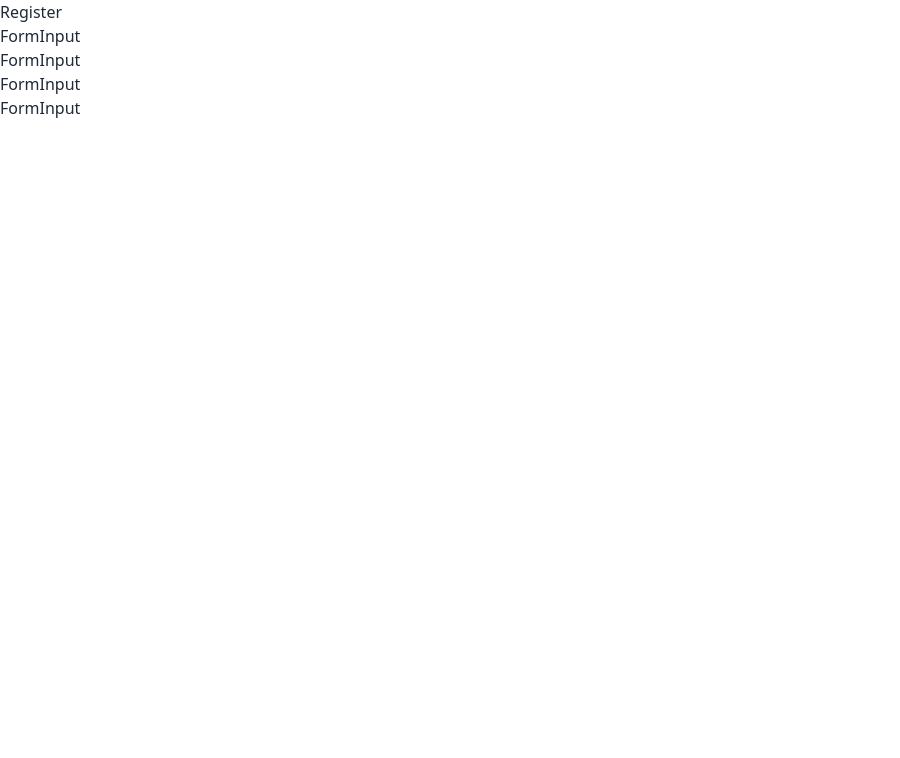
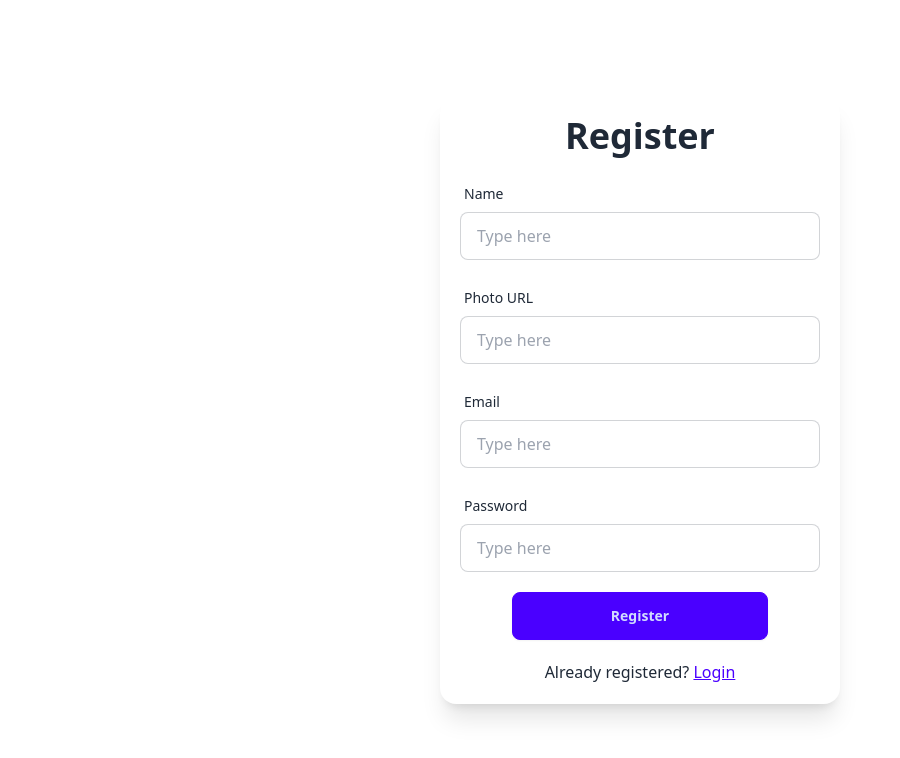
Before and after one commit to Nasrddinovvv1508/website-todo, a React (Vite) app: page /register in a window 1280 px wide. Shown: the top 758 px of the page, without its empty margins (0-900 px from the left). Built offline with nearby package versions, Linux system fonts and the light colour scheme; no server answers.

Commit message:
register

```diff
--- a/src/App.jsx
+++ b/src/App.jsx
@@ -1,6 +1,9 @@
 
 // rrd
-import { createBrowserRouter, RouterProvider } from "react-router-dom"
+import { createBrowserRouter, Navigate, RouterProvider } from "react-router-dom"
+
+// redux
+import { useDispatch, useSelector } from "react-redux"
 
 // pages
 import { Home, Login, Register } from './pages'
@@ -8,13 +11,36 @@ import { Home, Login, Register } from './pages'
 // layout
 import MainLayout from './layout/MainLayout'
 
+// loaderds
+import { action as LoginAction } from './pages/Login'
+import { action as RegisterAction } from './pages/Register'
+
+// components
+import { ProtectedRoutes } from "./components"
+
 // hooks
+import { useEffect } from "react"
+
+// firebase
+import { onAuthStateChanged } from "firebase/auth"
+import { auth } from "./firebase/firebaseConfig"
+
+import { isAuthChange, login } from "./app/userSlice"
+
 
 function App() {
+  let dispatch = useDispatch();
+
+  let { user, isAuthReady } = useSelector((state) => state.user)
+
   let routes = createBrowserRouter([
     {
       path: `/`,
-      element: <MainLayout />,
+      element: (
+        <ProtectedRoutes user={user}>
+          <MainLayout />
+        </ProtectedRoutes>
+      ),
       children: [
         {
           index: true,
@@ -24,15 +50,26 @@ function App() {
     },
     {
       path: `/login`,
-      element: <Login />
+      element: user ? <Navigate to={`/`} /> : <Login />,
+      action: LoginAction,
     },
     {
       path: `/register`,
-      element: <Register />
+      element: user ? <Navigate to={`/`} /> : <Register />,
+      action: RegisterAction,
     }
   ])
 
-  return <RouterProvider router={routes} />
+  useEffect(() => {
+    onAuthStateChanged(auth, (user) => {
+      dispatch(login(user))
+      dispatch(isAuthChange())
+    })
+  }, [])
+
+  return <>
+    {isAuthReady && <RouterProvider router={routes} />}
+  </>
 }
 
 export default App
--- a/src/app/userSlice.js
+++ b/src/app/userSlice.js
@@ -10,9 +10,15 @@ let userSlice = createSlice({
     name: `user`,
     initialState,
     reducers: {
-        login: () => { },
-        logout: () => { },
-        isAuthChange: () => { },
+        login: (state, { payload }) => {
+            state.user = payload
+        },
+        logout: () => {
+            state.user = null
+        },
+        isAuthChange: (state) => {
+            state.isAuthReady = true;
+        },
     },
 })
 
--- a/src/components/FormInput.jsx
+++ b/src/components/FormInput.jsx
@@ -2,7 +2,12 @@ import React from 'react'
 
 function FormInput({ type, name, placeholder }) {
     return (
-        <div>FormInput</div>
+        <label className="form-control w-full">
+            <div className="label">
+                <span className="label-text capitalize">{placeholder}</span>
+            </div>
+            <input name={name} type={type} placeholder="Type here" className="input input-bordered w-full" />
+        </label>
     )
 }
 
--- /dev/null
+++ b/src/components/ProtectedRoutes.jsx
@@ -0,0 +1,12 @@
+import React from 'react'
+import { Navigate } from 'react-router-dom'
+
+function ProtectedRoutes({ children, user }) {
+    if (user) {
+        return children
+    } else {
+        return <Navigate to={`/register`} />
+    }
+}
+
+export default ProtectedRoutes
--- a/src/components/index.js
+++ b/src/components/index.js
@@ -1,2 +1,3 @@
 export { default as Navbar } from './Navbar'
 export { default as FormInput } from './FormInput'
+export { default as ProtectedRoutes } from './ProtectedRoutes'
--- a/src/hooks/useLogin.js
+++ b/src/hooks/useLogin.js
@@ -24,6 +24,7 @@ let useLogin = () => {
         } catch (error) {
             const errorMessage = error.message;
             toast.error(errorMessage)
+            console.log(errorMessage);
             setIsPending(false);
         }
     }
--- a/src/pages/Login.jsx
+++ b/src/pages/Login.jsx
@@ -1,4 +1,4 @@
-import { Form, Link, useLoaderData } from "react-router-dom";
+import { Form, Link, useActionData } from "react-router-dom";
 
 // components
 import { FormInput } from "../components";
@@ -7,7 +7,7 @@ import { FormInput } from "../components";
 import { useLogin } from '../hooks/useLogin'
 import { useEffect } from "react";
 
-export let loader = async ({ request }) => {
+export let action = async ({ request }) => {
   let formData = await request.formData();
   let email = formData.get(`email`);
   let password = formData.get(`password`);
@@ -16,7 +16,7 @@ export let loader = async ({ request }) => {
 }
 
 function Login() {
-  let userData = useLoaderData();
+  let userData = useActionData();
   let { signInWithEmail, isPending } = useLogin();
 
   useEffect(() => {
@@ -25,12 +25,20 @@ function Login() {
     }
   }, [userData])
 
+
   return (
-    <div>
-      <Form>
-        <h1>Login</h1>
+    <div className="grid place-items-center min-h-screen">
+      <Form method="post" className="flex flex-col items-center gap-5 card bg-base-100 w-[400px] shadow-xl p-5">
+        <h1 className="text-4xl font-semibold">Login</h1>
         <FormInput type="email" name="email" placeholder="Email" />
         <FormInput type="password" name="password" placeholder="Password" />
+
+        {!isPending && <button className="btn btn-primary btn-wide">Login</button>}
+        {isPending && <button disabled className="btn btn-primary btn-wide">Loading...</button>}
+
+        <div>
+          Didn't registered yet? <Link className="link link-primary" to='/register'>Register</Link>
+        </div>
       </Form>
     </div>
   )
--- a/src/pages/Register.jsx
+++ b/src/pages/Register.jsx
@@ -1,12 +1,14 @@
-import { Form, Link } from "react-router-dom";
+import { Form, Link, useActionData } from "react-router-dom";
 
 // components
 import { FormInput } from "../components";
 
 // hooks
 import { useRegister } from '../hooks/useRegister';
+import { useEffect } from "react";
 
-export let loader = async ({ request }) => {
+// functions
+export let action = async ({ request }) => {
   let formData = await request.formData();
   let email = formData.get(`email`);
   let password = formData.get(`password`);
@@ -18,14 +20,30 @@ export let loader = async ({ request }) => {
 
 
 function Register() {
+  let userData = useActionData();
+  let { registerWithEmail, isPending } = useRegister();
+
+  useEffect(() => {
+    if (userData) {
+      registerWithEmail(userData.email, userData.password, userData.displayName, userData.photoURL)
+    }
+  }, [userData])
+
   return (
-    <div>
-      <Form>
-        <h1>Register</h1>
+    <div className="grid place-items-center min-h-screen">
+      <Form method="post" className="flex flex-col items-center gap-5 card bg-base-100 w-[400px] shadow-xl p-5">
+        <h1 className="text-4xl font-semibold">Register</h1>
         <FormInput type="text" name="displayName" placeholder="Name" />
         <FormInput type="url" name="photoURL" placeholder="Photo URL" />
         <FormInput type="email" name="email" placeholder="Email" />
         <FormInput type="password" name="password" placeholder="Password" />
+
+        {!isPending && <button className="btn btn-primary btn-wide">Register</button>}
+        {isPending && <button disabled className="btn btn-primary btn-wide">Loading...</button>}
+
+        <div>
+          Already registered? <Link className="link link-primary" to='/login'>Login</Link>
+        </div>
       </Form>
     </div>
   )
```
